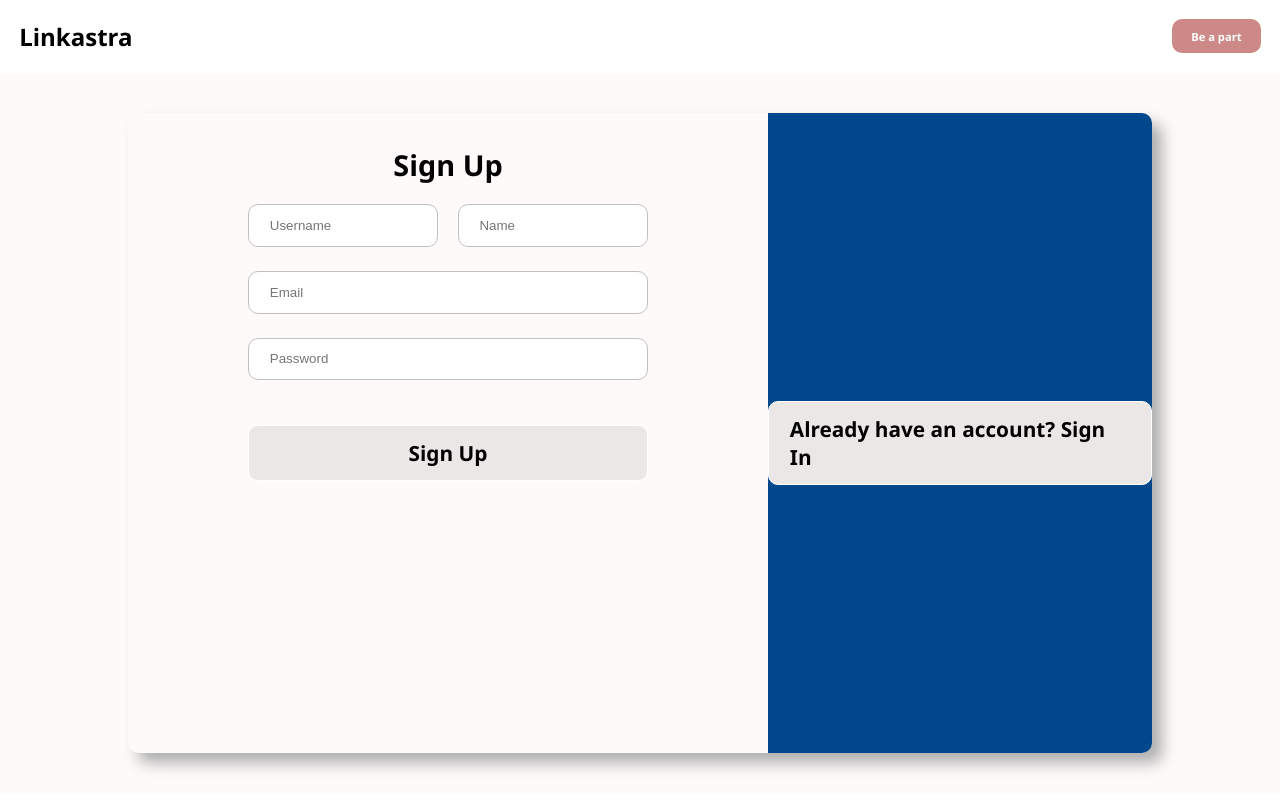
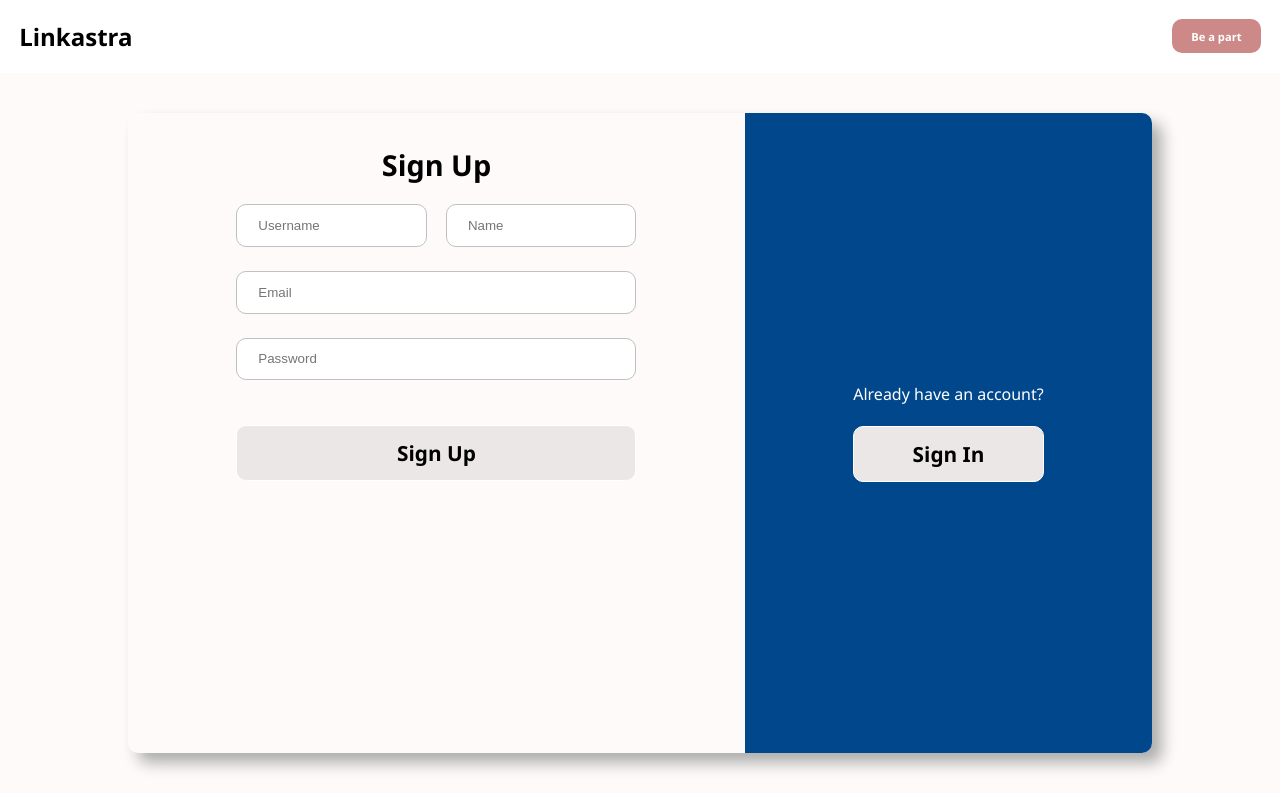
Before and after one commit to Dimple53/Linkastra, a Next.js app in the folder frontend/: page /login in a window 1280 px wide. Built offline with nearby package versions, Linux system fonts and the light colour scheme.

Commit message:
update login page

```diff
--- a/frontend/src/pages/login/index.jsx
+++ b/frontend/src/pages/login/index.jsx
@@ -45,7 +45,7 @@ export default function LoginComponent() {
 
             <div className={styles.inputContainers}>
 
-              <div className={styles.inputRow}>
+              {!userLoginMethod && <div className={styles.inputRow}>
                   <input
                     onChange={(e) => setUsername(e.target.value)}
                     className={styles.inputField}
@@ -58,7 +58,7 @@ export default function LoginComponent() {
                     type="text"
                     placeholder='Name'
                   />
-              </div>
+                </div>}
 
               <input
                 onChange={(e) => setEmail(e.target.value)}
@@ -91,13 +91,15 @@ export default function LoginComponent() {
 
           </div>
           <div className={styles.cardContainer__right}>
+            <div>
+              <p>{userLoginMethod ? "Don't have an account?" : "Already have an account?"}</p>
               <div onClick={() => {
                   setUserLoginMethod(!userLoginMethod);
-              }} className={styles.buttonWithOutline} >
-                <p>{userLoginMethod ? "Don't have an account? Sign Up" : "Already have an account? Sign In"}</p>
+              }} style={{ color: "black", textAlign: "center" }} className={styles.buttonWithOutline} >
+                  <p>{userLoginMethod ? "Sign Up" : " Sign In"}</p>
               </div>
             </div>
-
+          </div>
 
         </div>
       </div>
--- a/frontend/src/pages/login/styles.module.css
+++ b/frontend/src/pages/login/styles.module.css
@@ -30,6 +30,10 @@
   align-items: center;
   justify-content: center;
   background-color: #00488b ;
+  color: white;
+  flex-direction: column;
+  padding-inline: 1.2rem;
+  gap: 1.2rem;
 }
 
 .cardLeft__heading{
```
Lines whose indentation alone changed are shown as unchanged.
